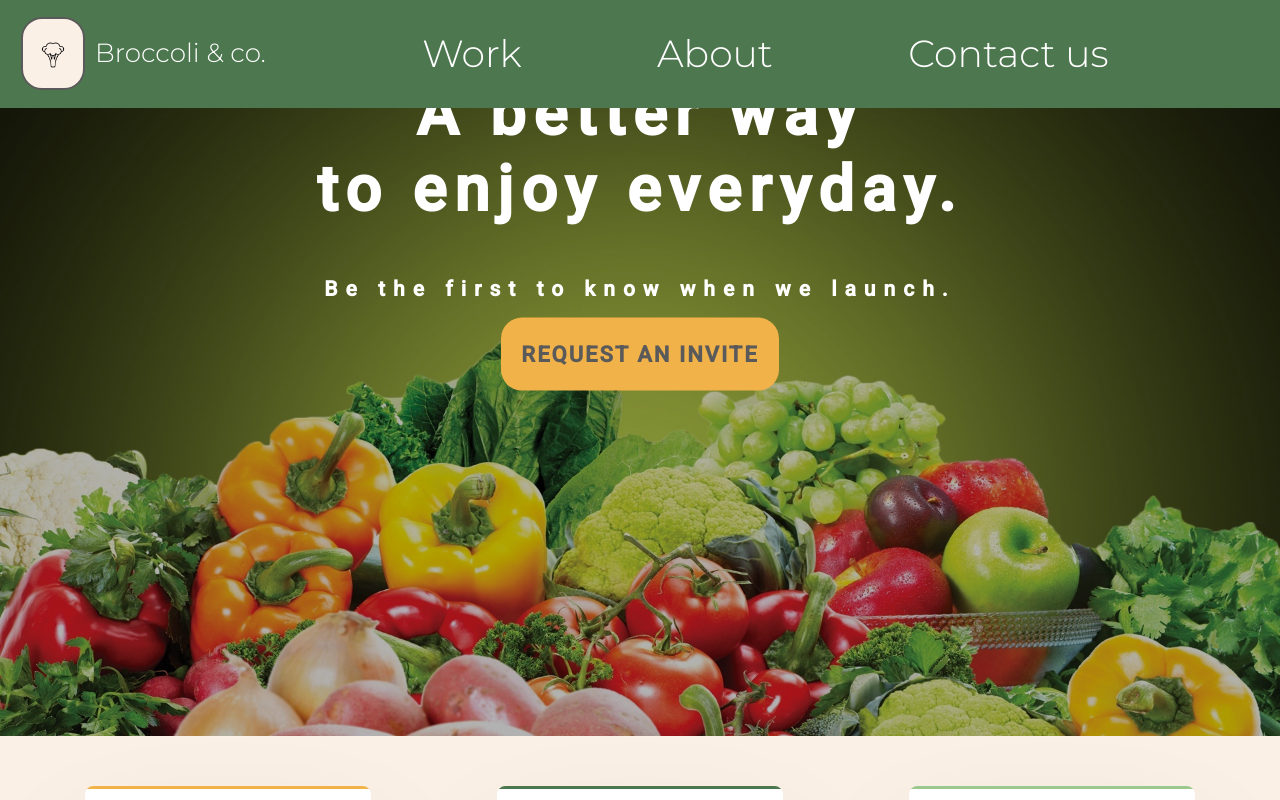
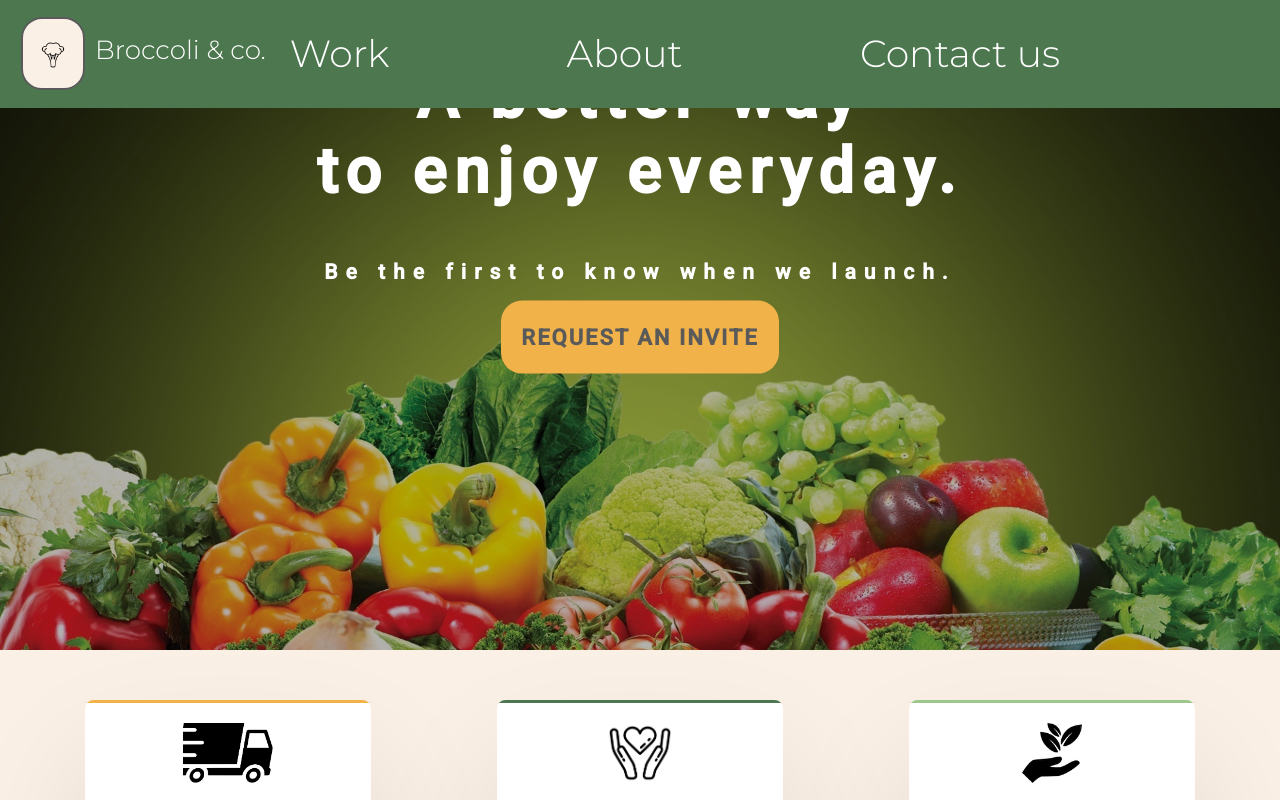
Before and after one commit to Chamma89/broccoli-and-co, a React (Create React App) app: page / in a window 1280 px wide. Shown: the top 800 px of the page. Built offline with nearby package versions, Linux system fonts and the light colour scheme.

Commit message:
inc react-modal pkge, image update, nav update

```diff
--- a/package.json
+++ b/package.json
@@ -11,6 +11,7 @@
     "react": "^16.14.0",
     "react-bootstrap": "^1.3.0",
     "react-dom": "^16.14.0",
+    "react-modal": "^3.11.2",
     "react-router-dom": "^5.2.0",
     "react-scripts": "3.4.3"
   },
--- a/src/styles/_Nav.scss
+++ b/src/styles/_Nav.scss
@@ -8,9 +8,11 @@
   position: relative;
 
   .title {
+    bottom: 35%;
     color: #fff;
     display: inline-block;
     margin-left: 10px;
+    position: absolute;
   }
 
   &__nav-link {
```
Also changed, not shown: src/images/main-veggies.jpg, 1 other file (tests, documents, lock files or other folders).
